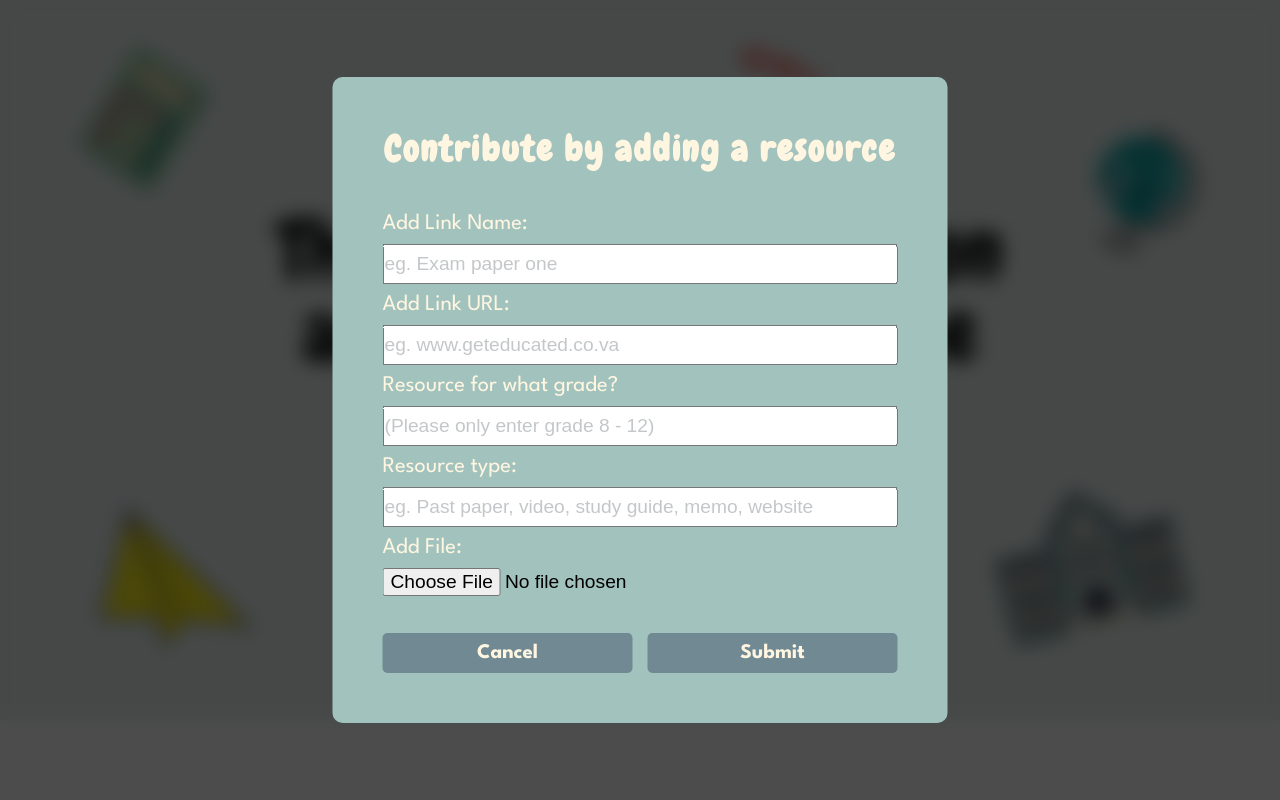
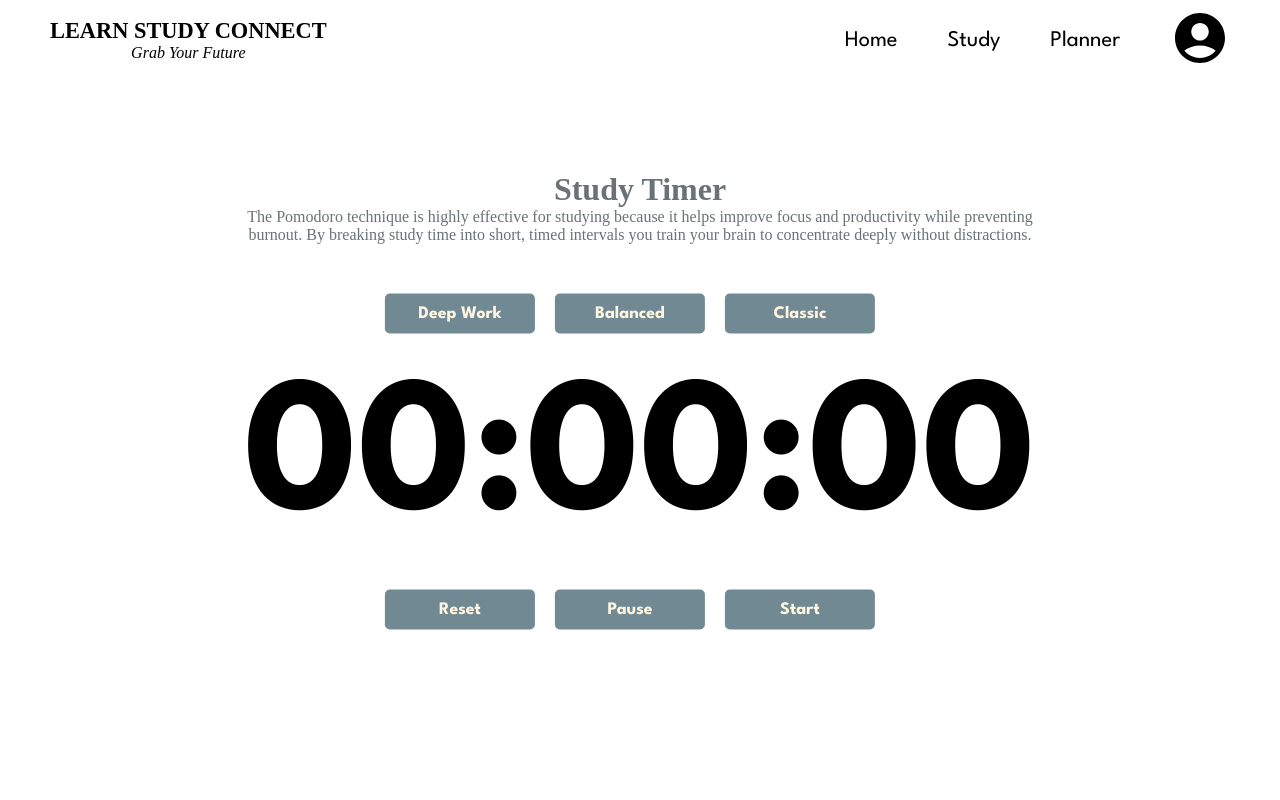
Before and after one commit to Tundoor/L.S.C, a React (Vite) app in the folder LSC/: page / in a window 1280 px wide. Shown: the top 800 px of the page. Built offline with nearby package versions, Linux system fonts and the light colour scheme.

Commit message:
Styled study timer

```diff
--- a/LSC/src/App.css
+++ b/LSC/src/App.css
@@ -21,7 +21,7 @@
     height: 10%;
     display: flex;
     justify-content: space-between;
-    z-index: 1000;
+    z-index: 100;
     background-color: white;
 
 }
@@ -114,14 +114,17 @@
   font-family: var(--title);
   background-color: #708993;
   color: #fff6e1;
-  border-width: 2px;
-  border-color: #39454A;
+  border-style: none;
+  border-radius: 10px;
   cursor: pointer;
 }
 
 .selection:hover , .AddItem:hover {
    background-color: #343f44;
 }
+
+
+/* Add items modal */
 
 .addItemForm {
   margin: auto;
@@ -199,3 +202,44 @@
   align-items: center;
   z-index: 999;
 }
+
+.timer-div {
+  display: flex;
+  flex-direction: column;
+  align-items: center;
+  justify-content: center;
+  position: absolute;
+  left: 50%;
+  top: 50%;
+  transform: translate(-50%, -50%);
+}
+
+.timer-intro {
+  text-align: center;
+  margin-bottom: 50px;
+  color: #39454ac1;
+}
+
+.timer {
+  margin-top: 40px;
+  margin-bottom: 40px;
+  display: flex;
+  font-size: 6rem;
+  font-family: var(--subtext);
+}
+.preset-timers button, .timer-btn button {
+  width: 150px;
+  height: 40px;
+  border-style: none;
+  border-radius: 5px;
+  font-size: 1.1rem;
+  font-weight: 700;
+  color: #fff6e1;
+  font-family: var(--subtext);
+  background-color:  #708993;
+  margin-right: 20px;
+}
+
+.preset-timers button:hover, .timer-btn button:hover {
+  background-color:  #39454A;
+}
--- a/LSC/src/main.jsx
+++ b/LSC/src/main.jsx
@@ -8,10 +8,10 @@ import  AddItem from './components/addItem.jsx'
 
 createRoot(document.getElementById('root')).render(
   <StrictMode>
-    {/* <Navbar /> */}
-    <AddItem />
-    <App />
-    {/* <Study /> */}
+    <Navbar />
+    {/* <AddItem /> */}
+    {/* <App /> */}
+    <Study />
     {/* <Planner /> */}
   </StrictMode>
 )
--- a/LSC/src/pages/App.jsx
+++ b/LSC/src/pages/App.jsx
@@ -17,6 +17,7 @@ function App() {
         </div>
 
         <div className='resources-div'>
+
           <select name="All" className="selection">
             <option value="All">All</option>
             <option value="gradeEight">Grade 8</option>
--- a/LSC/src/pages/study.jsx
+++ b/LSC/src/pages/study.jsx
@@ -1,18 +1,25 @@
 function Study () {
  return(
-    <>
+    <div className="timer-div">
+    <div className="timer-intro">
+        <h1>Study Timer</h1>
+        <p>The Pomodoro technique is highly effective for studying because it helps improve focus
+             and productivity while preventing burnout. By breaking study time into short, timed
+             intervals you train your brain to concentrate deeply without distractions.</p>
+    </div>
     <div className="preset-timers">
-        <button className="pom-timer"></button>
-        <button className="pom-timer"></button>
-        <button className="pom-timer"></button>
+        <button className="pom-timer">Deep Work</button>
+        <button className="pom-timer">Balanced</button>
+        <button className="pom-timer">Classic</button>
     </div>
     <div className="timer">
-        <h1 className="time hours">00</h1>
-        <h1 className="time minutes">00</h1>
+        <h1 className="time hours">00:</h1>
+        <h1 className="time minutes">00:</h1>
         <h1 className="time seconds">00</h1>
     </div>
     <div className="timer-btn">
         <button>Reset</button>
+        <button>Pause</button>
         <button>Start</button>
     </div>
     {/* <div className="add-timer">
@@ -25,7 +32,7 @@ function Study () {
             </div>
         </div>
     </div> */}
-    </>
+    </div>
  )
 
 }
```
Also changed, not shown: 1 other file (tests, documents, lock files or other folders).
